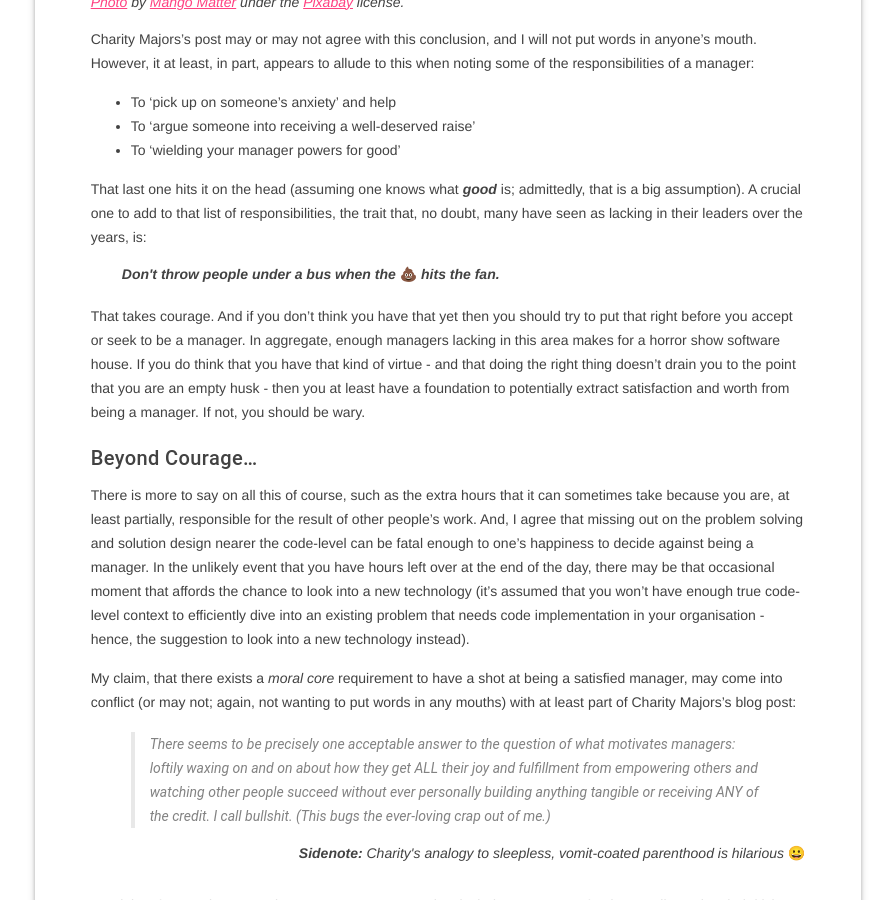
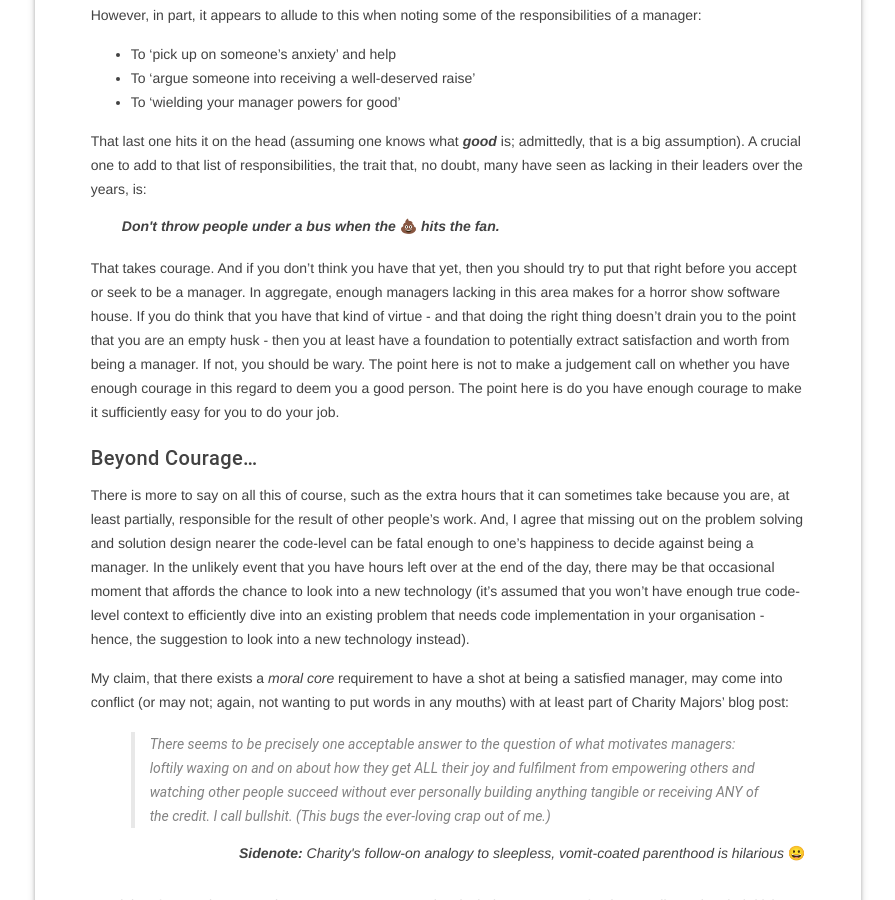
Before and after one commit to theirishpenguin/theirishpenguin.github.io, a Jekyll site: the page public/2021/01/25/2021-01-25-moral-code-actual-code-and-becoming-management-ought-you.html, which Jekyll copies as it is, in a window 1280 px wide and 900 px high, scrolled down 1151 px. Shown: the whole window, without its empty margins (192-1087 px from the left). Built offline with Jekyll 4.4.1, drawn with Linux system fonts in a browser that asks for light colours; nearby versions of some CDN libraries; comment, search, counter and statistics services are not loaded; some of the changed text lies outside the part shown.

Commit message:
ought-to-be-a-manager-prerelease-2 x5

```diff
--- a/public/2021/01/25/2021-01-25-moral-code-actual-code-and-becoming-management-ought-you.html
+++ b/public/2021/01/25/2021-01-25-moral-code-actual-code-and-becoming-management-ought-you.html
@@ -135,10 +135,7 @@
   <p>How do I feel worthwhile as a manager when my people are doing all the implementing?”</p>
 </blockquote>
 
-<p>There are some great points in that post. I had a few thoughts stemming from
-reading it and looked to hurriedly work through them in my own post here, and perhaps take things in a different direction. This started as a tweet but quickly spilled over the character limit. At the same time, I’d like to
-consolidate my thinking into a guiding principle for would-be managers or those wondering whether to continue with management or change course. Indeed, there does appear to be a simple
-principle that can guide us - though not necessarily to an easy answer:</p>
+<p>There are some great points in that post. It prompted me to try to define the role of manager as an acid test for would-be managers or those wondering whether to continue with management or change course. Indeed, there does appear to be a simple principle that can guide us - though not necessarily to an easy answer:</p>
 
 <p>        <strong><em>Your job as a manager should be to act as a proponent and propagator of moral action for your team</em></strong><br />        … and, in some way, for your organisation and wider society.</p>
 
@@ -160,8 +157,8 @@
 </figure>
 </p>
 
-<p>Charity Majors’s post may or may not agree with this conclusion, and I
-will not put words in anyone’s mouth. However, it at least, in part, appears to allude to this when noting some of the responsibilities of a manager:</p>
+<p>Charity Majors’ post may or may not agree with this conclusion, and I
+will not put words in anyone’s mouth. However, in part, it appears to allude to this when noting some of the responsibilities of a manager:</p>
 
 <ul>
   <li>To ‘pick up on someone’s anxiety’ and help</li>
@@ -176,12 +173,16 @@
 &nbsp; &nbsp; &nbsp; &nbsp; <b><i>Don't throw people under a bus when the</i></b> 💩 <b><i>hits the fan.</i></b>
 </div>
 
-<p>That takes courage. And if you don’t think you have that yet then you
+<p>That takes courage. And if you don’t think you have that yet, then you
 should try to put that right before you accept or seek to be a manager.
 In aggregate, enough managers lacking in this area makes for a horror show
 software house. If you do think that you have that kind of virtue - and that doing the right thing doesn’t drain you to the
 point that you are an empty husk - then you at least have a foundation to potentially extract
-satisfaction and worth from being a manager. If not, you should be wary.</p>
+satisfaction and worth from being a manager. If not, you should be wary.
+The point here is not to make a judgement call on whether you have
+enough courage in this regard to deem you a good person. The point here is do
+you have enough courage to make it sufficiently easy for you to do your
+job.</p>
 
 <h5 id="beyond-courage">Beyond Courage…</h5>
 <p>There is more to say on all this of course, such as the extra hours that it can
@@ -197,25 +198,25 @@
 a new technology instead).</p>
 
 <p>My claim, that there exists a <em>moral core</em> requirement to have a shot at being a satisfied manager, may come into conflict (or may not; again, not wanting to put words in any mouths) with at least part of Charity
-Majors’s blog post:</p>
+Majors’ blog post:</p>
 
 <blockquote>
   <p>There seems to be precisely one acceptable answer to the question of
 what motivates managers: loftily waxing on and on about how they get
-ALL their joy and fulfillment from empowering others and watching other
+ALL their joy and fulfilment from empowering others and watching other
 people succeed without ever personally building anything tangible or
 receiving ANY of the credit. I call bullshit. (This bugs the
 ever-loving crap out of me.)</p>
 </blockquote>
 
 <div style="text-align: right; padding-bottom: 30px;">
-<i><b>Sidenote: </b>Charity's analogy to sleepless, vomit-coated parenthood is hilarious</i> 😀
+<i><b>Sidenote: </b>Charity's follow-on analogy to sleepless, vomit-coated parenthood is hilarious</i> 😀
 </div>
 
 <p>My claim of a moral core requirement may appear too closely tied to
-a manager fundamentally getting their kicks out of postively empowering others. I do believe, however, that if your core is not about
+a manager fundamentally getting their kicks out of positively empowering others. I do believe, however, that if your core is not about
 doing right by others then you will find the going difficult. If your moral code isn’t set up for success then neither will the
-actual code, nor your team, nor your chances of ongoing satisfaction. On the point of receiving credit, is it not rare for an organisation to skip giving credit to managers altogether?</p>
+actual code be, nor your team, nor your chances of ongoing satisfaction. On the point of praise, or lack of, I do not know if it is commonplace for an organisation to skip giving credit to managers altogether, so I’ll skip over that here.</p>
 
 <h5 id="what-if-you-are-a-moral-monster--yet-still-want-to-be-a-manager">What if you are a moral monster 👹 yet still want to be a manager?</h5>
 <p>Well, the good news is that much of morality can be learned. In many ways, you are what you
```
Also changed, not shown: other parts of public/2021/01/25/2021-01-25-moral-code-actual-code-and-becoming-management-ought-you.html (+1 -1 lines), _posts/2021-01-25-moral-code-actual-code-and-becoming-management-ought-you.markdown (+14 -13 lines), public/feed.xml (+17 -16 lines).
